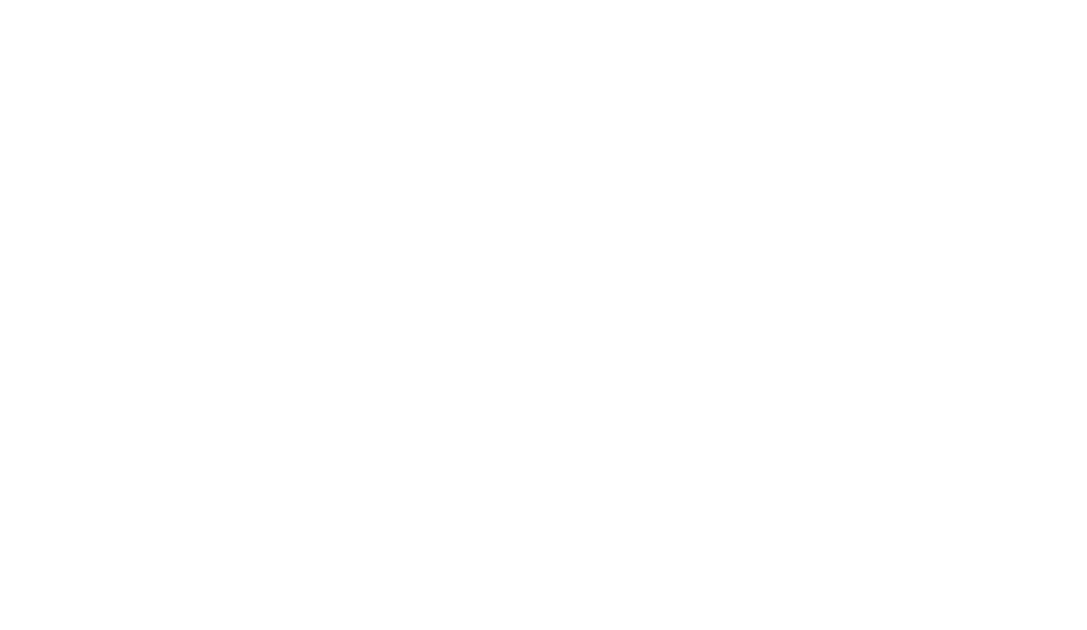
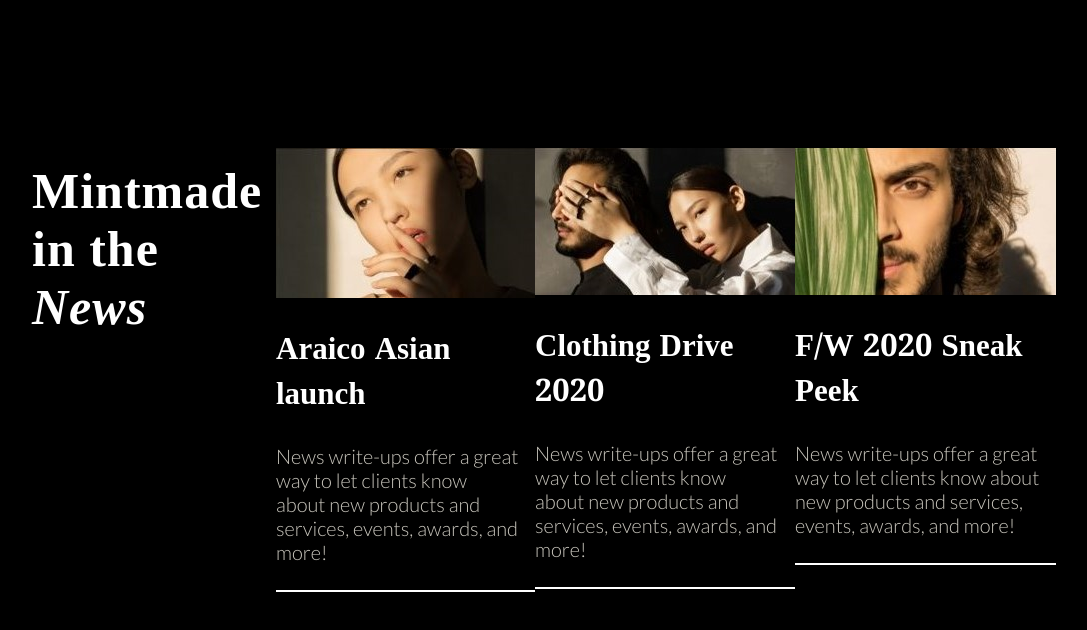
Before and after one commit to Kangshuwen1568/Kangshuwen1568.github.io, a plain HTML site: page week4/homework/homework5.html in a window 1280 px wide. Shown: the whole page, without its empty margins (96-1183 px from the left). Drawn offline with Linux system fonts and the light colour scheme; a web font is replaced by a local one.

Commit message:
done homework5

```diff
--- a/week4/css/homework5.css
+++ b/week4/css/homework5.css
@@ -1 +1,35 @@
-#
+.content {
+    display: flex;
+    justify-content: space-around;
+}
+
+#box2 {
+    padding-top: 2%;
+}
+
+body {
+    background-color: black;
+    margin-top: 10%;
+    margin-left: 10%;
+    margin-right: 10%;
+}
+
+h1 {
+    color: white;
+    font-size: 50px;
+    letter-spacing: 1px;
+}
+
+h2 {
+    color: white;
+    font-size: 31px;
+    font-family: 'Noto Serif Gujarati', serif;
+}
+
+p {
+    color: #c8c5bc;
+    font-size: 20px;
+    border-bottom: 2px solid white;
+    padding-bottom: 10%;
+    font-family: 'Lato', sans-serif;
+}
--- a/week4/homework/homework5.html
+++ b/week4/homework/homework5.html
@@ -3,15 +3,61 @@
 
 <head>
     <link rel="stylesheet" type="text/css" href="../css/homework5.css">
-
+    <link rel="preconnect" href="https://fonts.googleapis.com">
+    <link rel="preconnect" href="https://fonts.gstatic.com" crossorigin>
+    <link
+        href="https://fonts.googleapis.com/css2?family=Lato:wght@300&family=Noto+Serif+Gujarati:wght@100&family=Source+Serif+Pro:ital@0;1&display=swap"
+        rel="stylesheet">
     <title>
         homework5
     </title>
 </head>
 
 <body>
-    <div>
-
+    <div class="content">
+        <div id="box1">
+            <h1>Mintmade
+                <br>in the <em>News</em>
+            </h1>
+        </div>
+        <div id="box2">
+            <img src="../image/homework5img1.jpg" alt="image1">
+            <h2>Araico Asian
+                <br>launch
+            </h2>
+            <p>
+                News write-ups offer a great
+                <br>way to let clients know
+                <br>about new products and
+                <br>services, events, awards, and
+                <br>more!
+            </p>
+        </div>
+        <div id="box2">
+            <img src="../image/homework5img2.jpg" alt="image2">
+            <h2>Clothing Drive
+                <br>2020
+            </h2>
+            <p>
+                News write-ups offer a great
+                <br>way to let clients know
+                <br>about new products and
+                <br>services, events, awards, and
+                <br>more!
+            </p>
+        </div>
+        <div id="box2">
+            <img src="../image/homework5img3.jpg" alt="image3">
+            <h2>F/W 2020 Sneak
+                <br>Peek
+            </h2>
+            <p>
+                News write-ups offer a great
+                <br>way to let clients know about
+                <br>new products and services,
+                <br>events, awards, and more!
+            </p>
+        </div>
     </div>
 </body>
 
```
